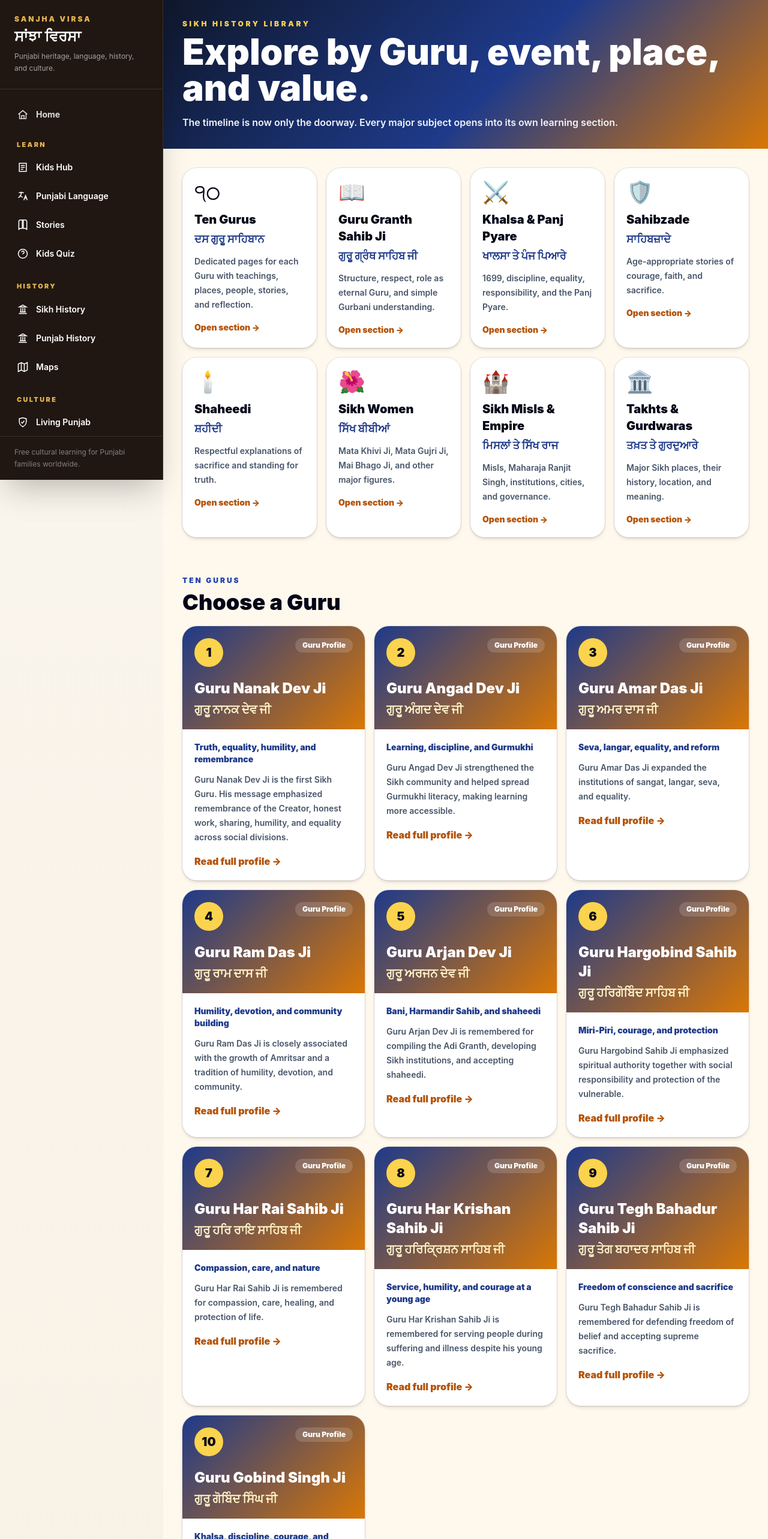
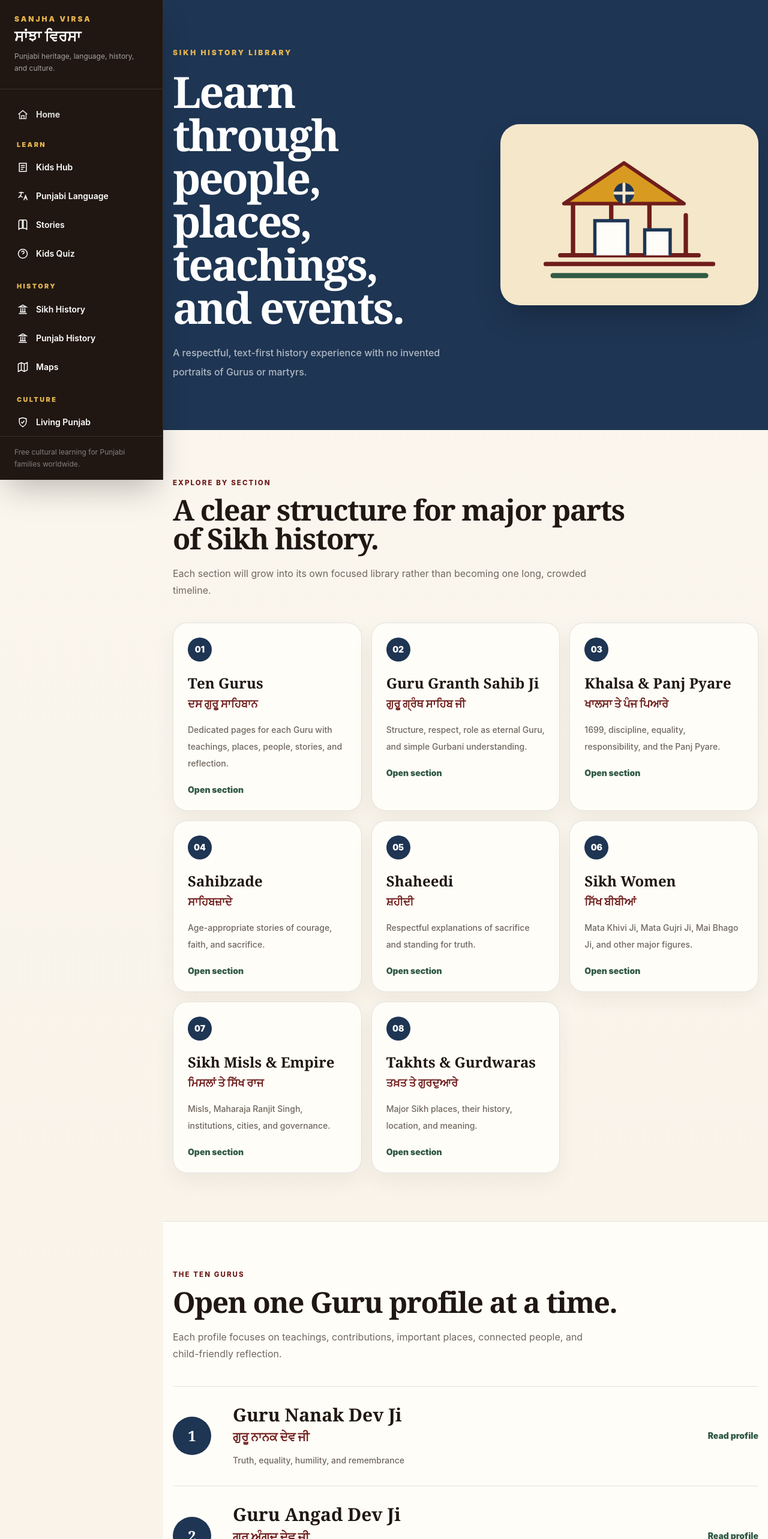
Before and after one commit to Gagan8atwal/sanjha-virsa, a Next.js app: page /heritage in a window 1280 px wide. Shown: the top 2566 px of the page at 60% size. Built offline with nearby package versions, Linux system fonts and the light colour scheme.

Commit message:
Redesign Sikh history library with respectful text-first layout

```diff
--- a/components/SikhHistoryLibrary.tsx
+++ b/components/SikhHistoryLibrary.tsx
@@ -2,62 +2,74 @@ import { gurus, historySections } from '../lib/sikh-history';
 
 export default function SikhHistoryLibrary() {
   return (
-    <main className="min-h-screen bg-[#fff8ed] text-slate-950">
-      <section className="bg-[linear-gradient(135deg,#0f172a,#1e3a8a_55%,#d97706)] text-white">
-        <div className="mx-auto max-w-7xl px-5 py-8 md:px-8">
-          <p className="text-xs font-black uppercase tracking-[0.3em] text-amber-300">Sikh History Library</p>
-          <h1 className="mt-2 text-4xl font-black md:text-6xl">Explore by Guru, event, place, and value.</h1>
-          <p className="mt-4 max-w-3xl text-sm font-semibold leading-7 text-slate-100 md:text-base">The timeline is now only the doorway. Every major subject opens into its own learning section.</p>
+    <main className="sv-page">
+      <section className="border-b border-black/10 bg-[#1e3553] text-white">
+        <div className="sv-container grid gap-10 py-14 md:py-20 lg:grid-cols-[1fr_0.85fr] lg:items-center">
+          <div>
+            <p className="text-xs font-black uppercase tracking-[0.24em] text-[#e7b650]">Sikh history library</p>
+            <h1 className="mt-5 max-w-[11ch] font-serif text-5xl font-bold leading-[0.97] tracking-[-0.04em] md:text-7xl">Learn through people, places, teachings, and events.</h1>
+            <p className="mt-6 max-w-2xl text-base font-medium leading-8 text-white/65">A respectful, text-first history experience with no invented portraits of Gurus or martyrs.</p>
+          </div>
+          <HistoryArchitecture />
         </div>
       </section>
 
-      <section className="mx-auto max-w-7xl px-5 py-8 md:px-8">
-        <div className="grid gap-4 sm:grid-cols-2 lg:grid-cols-4">
-          {historySections.map((section) => (
-            <a key={section.title} href={section.href} className="rounded-3xl bg-white p-5 shadow-md ring-1 ring-black/10 transition hover:-translate-y-1 hover:shadow-xl">
-              <p className="text-4xl">{section.icon}</p>
-              <h2 className="mt-3 text-xl font-black">{section.title}</h2>
-              <p className="mt-1 text-lg font-black text-blue-900">{section.punjabi}</p>
-              <p className="mt-3 text-sm font-semibold leading-6 text-slate-600">{section.description}</p>
-              <p className="mt-4 text-sm font-black text-amber-700">Open section →</p>
+      <section className="sv-container py-14 md:py-20">
+        <div className="max-w-3xl">
+          <p className="sv-kicker">Explore by section</p>
+          <h2 className="mt-3 font-serif text-4xl font-bold tracking-[-0.03em] md:text-5xl">A clear structure for major parts of Sikh history.</h2>
+          <p className="sv-copy mt-5">Each section will grow into its own focused library rather than becoming one long, crowded timeline.</p>
+        </div>
+
+        <div className="mt-10 grid gap-4 md:grid-cols-2 lg:grid-cols-3">
+          {historySections.map((section, index) => (
+            <a key={section.title} href={section.href} className="group rounded-[1.5rem] border border-black/10 bg-[#fffdf8] p-6 shadow-[0_14px_34px_rgba(54,35,24,0.06)] transition hover:-translate-y-0.5 hover:shadow-lg">
+              <div className="flex h-10 w-10 items-center justify-center rounded-full bg-[#1e3553] text-sm font-black text-white">{String(index + 1).padStart(2, '0')}</div>
+              <h3 className="mt-5 font-serif text-2xl font-bold">{section.title}</h3>
+              <p className="mt-1 text-lg font-black text-[#6f1d1b]">{section.punjabi}</p>
+              <p className="mt-4 text-sm font-medium leading-7 text-[#6f675f]">{section.description}</p>
+              <p className="mt-5 text-sm font-black text-[#315a45] group-hover:underline">Open section</p>
             </a>
           ))}
         </div>
       </section>
 
-      <section id="gurus" className="mx-auto max-w-7xl scroll-mt-24 px-5 py-8 md:px-8">
-        <div className="mb-5">
-          <p className="text-xs font-black uppercase tracking-[0.25em] text-blue-800">Ten Gurus</p>
-          <h2 className="mt-2 text-3xl font-black md:text-4xl">Choose a Guru</h2>
-        </div>
-        <div className="grid gap-4 md:grid-cols-2 lg:grid-cols-3">
-          {gurus.map((guru) => (
-            <a key={guru.id} href={`/heritage/gurus/${guru.id}`} className="group overflow-hidden rounded-3xl bg-white shadow-md ring-1 ring-black/10 transition hover:-translate-y-1 hover:shadow-xl">
-              <div className="bg-[linear-gradient(135deg,#1e3a8a,#d97706)] p-5 text-white">
-                <div className="flex items-start justify-between gap-3">
-                  <span className="flex h-12 w-12 items-center justify-center rounded-full bg-amber-300 text-xl font-black text-slate-950">{guru.number}</span>
-                  <span className="rounded-full bg-white/15 px-3 py-1 text-xs font-black">Guru Profile</span>
+      <section id="gurus" className="border-y border-black/10 bg-[#fffdf8]">
+        <div className="sv-container py-14 md:py-20">
+          <div className="max-w-3xl">
+            <p className="sv-kicker">The Ten Gurus</p>
+            <h2 className="mt-3 font-serif text-4xl font-bold tracking-[-0.03em] md:text-5xl">Open one Guru profile at a time.</h2>
+            <p className="sv-copy mt-5">Each profile focuses on teachings, contributions, important places, connected people, and child-friendly reflection.</p>
+          </div>
+
+          <div className="mt-10 divide-y divide-black/10 border-y border-black/10">
+            {gurus.map((guru) => (
+              <a key={guru.id} href={`/heritage/gurus/${guru.id}`} className="group grid gap-5 py-7 md:grid-cols-[5rem_1fr_auto] md:items-center">
+                <div className="flex h-16 w-16 items-center justify-center rounded-full bg-[#1e3553] font-serif text-2xl font-bold text-white">{guru.number}</div>
+                <div>
+                  <h3 className="font-serif text-3xl font-bold leading-tight">{guru.name}</h3>
+                  <p className="mt-1 text-xl font-black text-[#6f1d1b]">{guru.punjabi}</p>
+                  <p className="mt-3 max-w-3xl text-sm font-medium leading-7 text-[#6f675f]">{guru.subtitle}</p>
                 </div>
-                <h3 className="mt-5 text-2xl font-black">{guru.name}</h3>
-                <p className="mt-1 text-xl font-black text-amber-100">{guru.punjabi}</p>
-              </div>
-              <div className="p-5">
-                <p className="text-sm font-black text-blue-900">{guru.subtitle}</p>
-                <p className="mt-3 text-sm font-semibold leading-6 text-slate-600">{guru.overview}</p>
-                <p className="mt-4 font-black text-amber-700 group-hover:underline">Read full profile →</p>
-              </div>
-            </a>
-          ))}
+                <span className="text-sm font-black text-[#315a45] group-hover:underline">Read profile</span>
+              </a>
+            ))}
+          </div>
         </div>
       </section>
 
-      <section id="future-sections" className="mx-auto max-w-7xl scroll-mt-24 px-5 py-8 pb-16 md:px-8">
-        <div className="rounded-3xl bg-[#24160f] p-6 text-white shadow-xl">
-          <p className="text-xs font-black uppercase tracking-[0.25em] text-amber-300">Next history expansions</p>
-          <h2 className="mt-2 text-3xl font-black">More dedicated sections are structured next</h2>
-          <div className="mt-5 grid gap-3 md:grid-cols-2 lg:grid-cols-4">
-            {['Guru Granth Sahib Ji', 'Khalsa & Panj Pyare', 'Sahibzade & Shaheedi', 'Sikh Women', 'Misls & Sikh Empire', 'Takhts & Gurdwaras', 'Historic Battles', 'Modern Sikh History'].map((item) => (
-              <div key={item} className="rounded-2xl bg-white/10 p-4 font-black ring-1 ring-white/10">{item}</div>
+      <section id="future-sections" className="sv-container py-14 md:py-20">
+        <div className="grid gap-10 rounded-[2rem] bg-[#201712] p-7 text-white md:p-10 lg:grid-cols-[0.8fr_1.2fr]">
+          <div>
+            <p className="text-xs font-black uppercase tracking-[0.22em] text-[#e7b650]">Next history expansions</p>
+            <h2 className="mt-4 font-serif text-4xl font-bold leading-tight">Build each major subject as a dedicated chapter.</h2>
+          </div>
+          <div className="grid gap-3 sm:grid-cols-2">
+            {['Guru Granth Sahib Ji', 'Khalsa and Panj Pyare', 'Sahibzade and Shaheedi', 'Sikh Women', 'Misls and Sikh Empire', 'Takhts and Gurdwaras', 'Historic Battles', 'Modern Sikh History'].map((item, index) => (
+              <div key={item} className="flex gap-4 rounded-2xl border border-white/10 bg-white/5 p-4">
+                <span className="text-sm font-black text-[#e7b650]">{String(index + 1).padStart(2, '0')}</span>
+                <span className="font-semibold leading-6 text-white/80">{item}</span>
+              </div>
             ))}
           </div>
         </div>
@@ -65,3 +77,17 @@ export default function SikhHistoryLibrary() {
     </main>
   );
 }
+
+function HistoryArchitecture() {
+  return (
+    <svg viewBox="0 0 640 430" role="img" aria-label="Respectful architecture-inspired Sikh history illustration" className="w-full rounded-[2rem] border border-white/10 bg-[#f5e7ca] p-5 shadow-2xl">
+      <rect width="640" height="430" rx="28" fill="#f5e7ca" />
+      <path d="M90 350h460M130 326h380M165 326V188m105 138V150m105 176V188m100 138V216" fill="none" stroke="#6f1d1b" strokeWidth="12" strokeLinecap="round" />
+      <path d="M140 184h330L305 72 140 184Z" fill="#d99a22" stroke="#6f1d1b" strokeWidth="10" strokeLinejoin="round" />
+      <path d="M225 326v-95h90v95M362 326v-70h70v70" fill="#fffdf8" stroke="#1e3553" strokeWidth="9" />
+      <circle cx="305" cy="155" r="28" fill="#1e3553" />
+      <path d="M305 130v50M280 155h50" stroke="#f5e7ca" strokeWidth="8" strokeLinecap="round" />
+      <path d="M110 382h420" stroke="#315a45" strokeWidth="14" strokeLinecap="round" />
+    </svg>
+  );
+}
```
